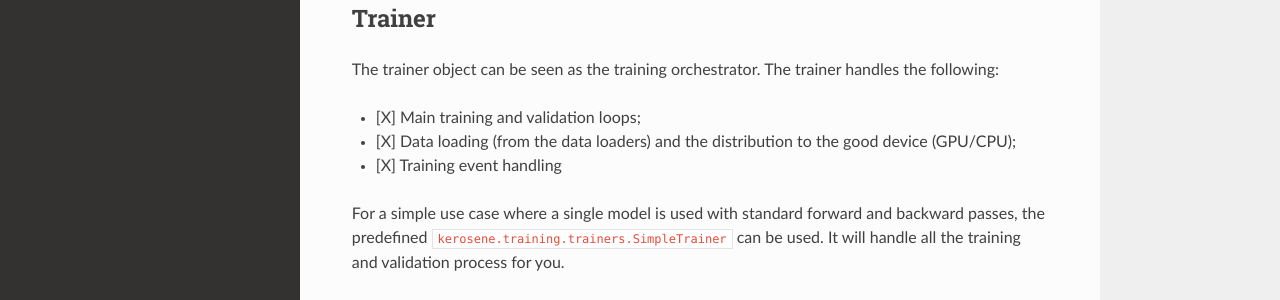
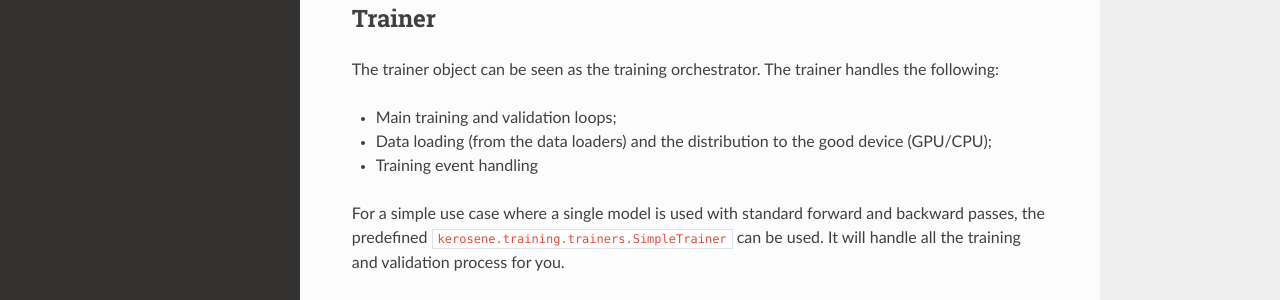
Before and after one commit to banctilrobitaille/kerosene-doc, an MkDocs documentation site: the page built from docs/index.md, in a window 1280 px wide and 1158 px high. Shown: the part 576-876 px from the top of the window. Built offline with MkDocs 1.6.1, drawn with Linux system fonts in a browser that asks for light colours; nearby versions of some CDN libraries; old or Windows-style settings are respelled for this version of MkDocs.

Commit message:
* Fixed doc

````diff
--- a/docs/index.md
+++ b/docs/index.md
@@ -20,9 +20,9 @@ Instead, the model is wrapped in a ```kerosene.training.trainers.ModelTrainer```
 
 The trainer object can be seen as the training orchestrator. The trainer handles the following:
 
-- [X] Main training and validation loops;
-- [X] Data loading (from the data loaders) and the distribution to the good device (GPU/CPU);
-- [X] Training event handling
+- Main training and validation loops;
+- Data loading (from the data loaders) and the distribution to the good device (GPU/CPU);
+- Training event handling
 
 For a simple use case where a single model is used with standard forward and backward passes, the predefined
 ```kerosene.training.trainers.SimpleTrainer``` can be used. It will handle all the training and validation process for you.
````
